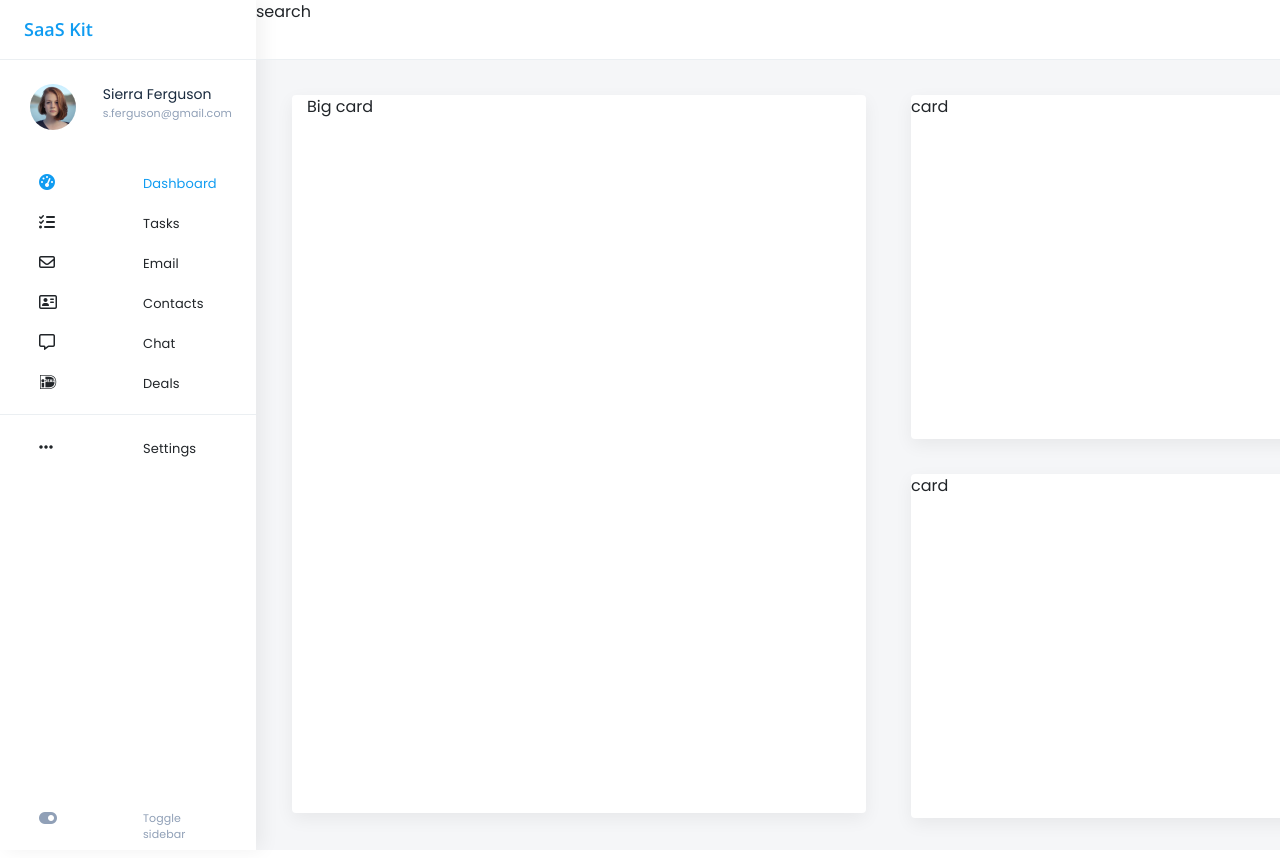
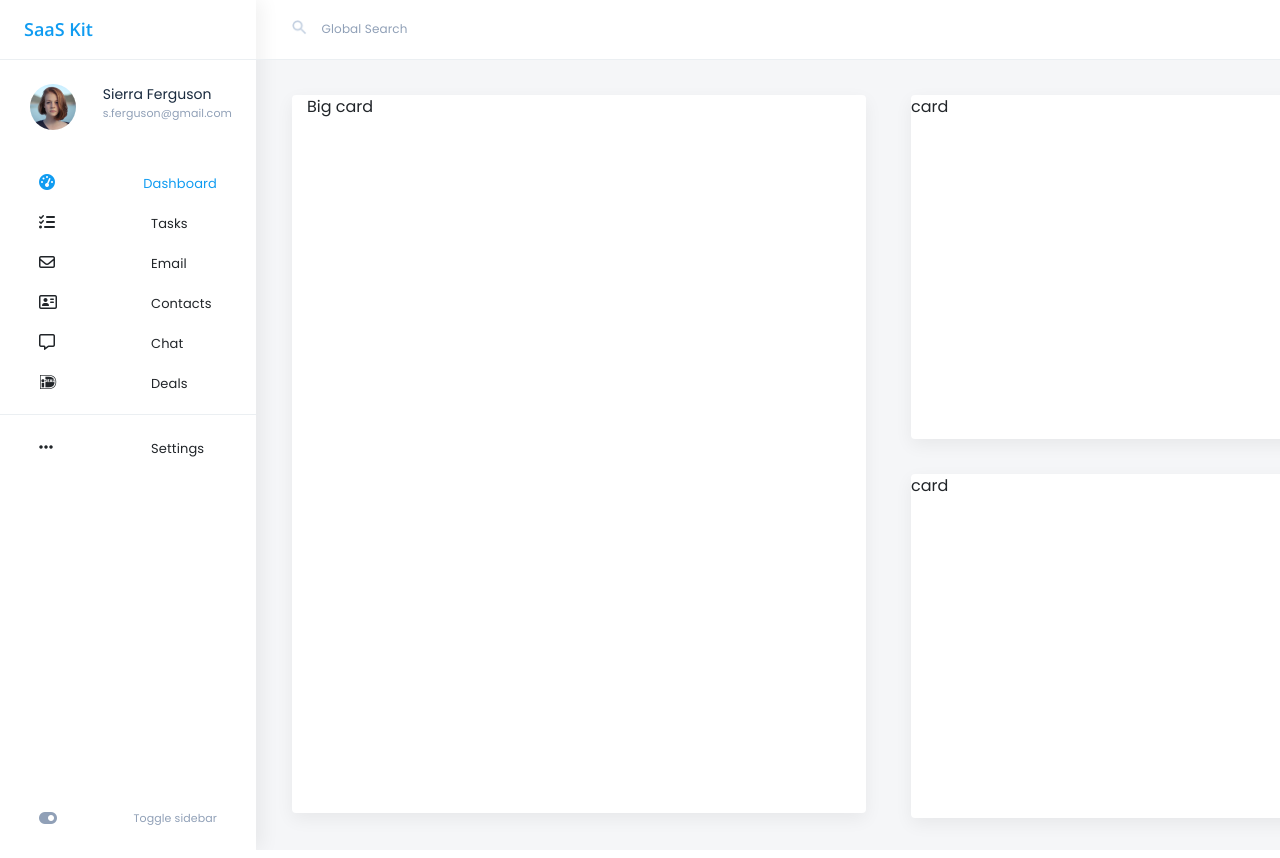
Before and after one commit to NimrodMendel/SaaS-Website, a plain HTML site: page index.html in a window 1280 px wide. Shown: the top 858 px of the page. Drawn offline with nearby package versions, Linux system fonts and the light colour scheme.

Commit message:
Search bar

```diff
--- a/index.html
+++ b/index.html
@@ -68,7 +68,17 @@
             </div>
 
             <div class="content container-fluid col">
-                <div class="search row">search</div>
+                <div class="search-bar row">
+                    <div class="search">
+                            <img class="search-icon" src="./images/icons/search.png" alt="">
+                            <p class="search-label">Global Search</p>
+                        <div class="notification">
+                            <i class="far fa-bell"></i>
+                        </div>
+
+                    </div>
+
+                </div>
                 <div class="row">
                     <div class="cards big-card col">
                         Big card
--- a/style.css
+++ b/style.css
@@ -35,10 +35,39 @@ body {
     color: #109CF1;
 }
 
-.search {
+.search-bar {
     width: 1184px;
     height: 60px;
     background: #FFFFFF;
+}
+
+.search {
+    width: 118px;
+    height: 20px;
+    margin: 20px 1030px 20px 36px;
+    color: #90A0B7;
+    display: flex;
+}
+
+.search-icon {
+    width: 14.57px;
+    height: 14.57px;
+    padding: 0;
+    margin-right: 15px;
+
+}
+
+.search-label {
+    width: 86px;
+    height: 18px;
+    font-size: 12px;
+    line-height: 18px;
+    letter-spacing: 0.01em;
+    white-space: nowrap;
+}
+
+.notification {
+    margin-left: 1000px;
 }
 
 .top-divider {
@@ -92,6 +121,10 @@ body {
     letter-spacing: 0.01em;
 }
 
+.utils i {
+    margin-right: 16px;
+}
+
 .active {
     color: #109CF1;
 }
@@ -115,6 +148,8 @@ body {
     margin-top: 351px;
     color: #90A0B7;
     display: flex;
+    white-space: nowrap;
+    justify-content: space-evenly;
 }
 
 .toggle-option p{
```
Also changed, not shown: images/icons/contacts.png (added).
